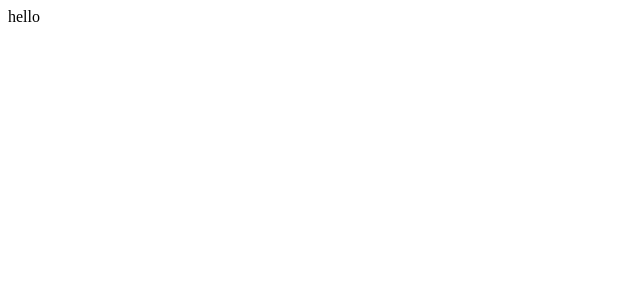
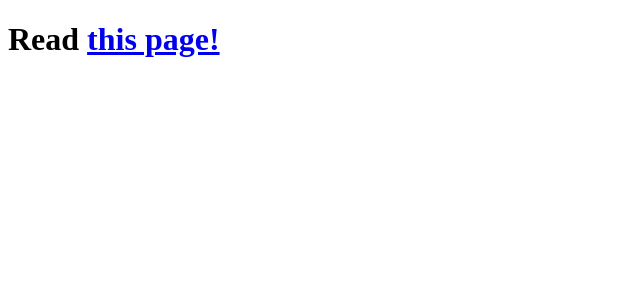
Before and after one commit to lemachegabriel/stock-app, a Next.js app: page / in a window 1280 px wide. Shown: the top 300 px of the page, without its empty margins (0-640 px from the left). Built offline with nearby package versions, Linux system fonts and the light colour scheme.

Commit message:
add pages

```diff
--- a/pages/index.js
+++ b/pages/index.js
@@ -1,5 +1,14 @@
+import Link from 'next/link'
+
 function home(){
-    return <div>hello</div>
+    return(
+        <h1 className="title">
+            Read{' '}
+            <Link href="/posts/first-post">
+            <a>this page!</a>
+            </Link>
+        </h1>
+    )
 }
 
 export default home
```
Also changed, not shown: pages/posts/first-post.js (added, +14 -0 lines).
